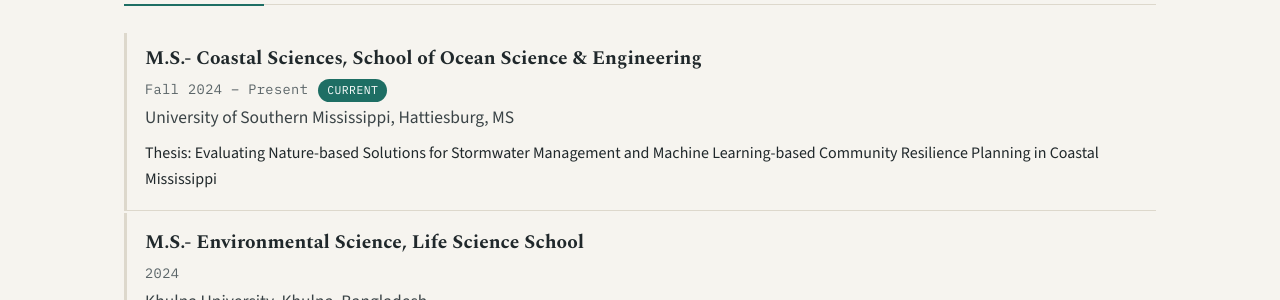
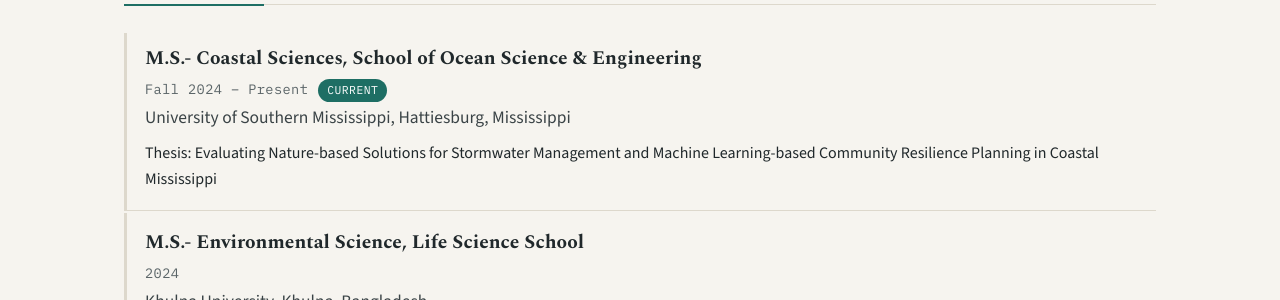
Before and after one commit to Shahinur-Rahman-web/Shahinur-Rahman-web.github.io, a Jekyll site: the page built from background.md, in a window 1280 px wide and 987 px high. Shown: the part 307-607 px from the top of the window. Built offline with Jekyll 4.4.1, drawn with Linux system fonts in a browser that asks for light colours.

Commit message:
Update background.md

```diff
--- a/background.md
+++ b/background.md
@@ -26,7 +26,7 @@
 
 <div class="entry">
 <div class="entry-head"><h3>M.S.- Coastal Sciences, School of Ocean Science &amp; Engineering</h3><span class="entry-meta mono">Fall 2024 – Present<span class="badge-current">CURRENT</span></span></div>
-<div class="meta">University of Southern Mississippi, Hattiesburg, MS</div>
+<div class="meta">University of Southern Mississippi, Hattiesburg, Mississippi</div>
 
 Thesis: Evaluating Nature-based Solutions for Stormwater Management and Machine Learning-based Community Resilience Planning in Coastal Mississippi
 
```
